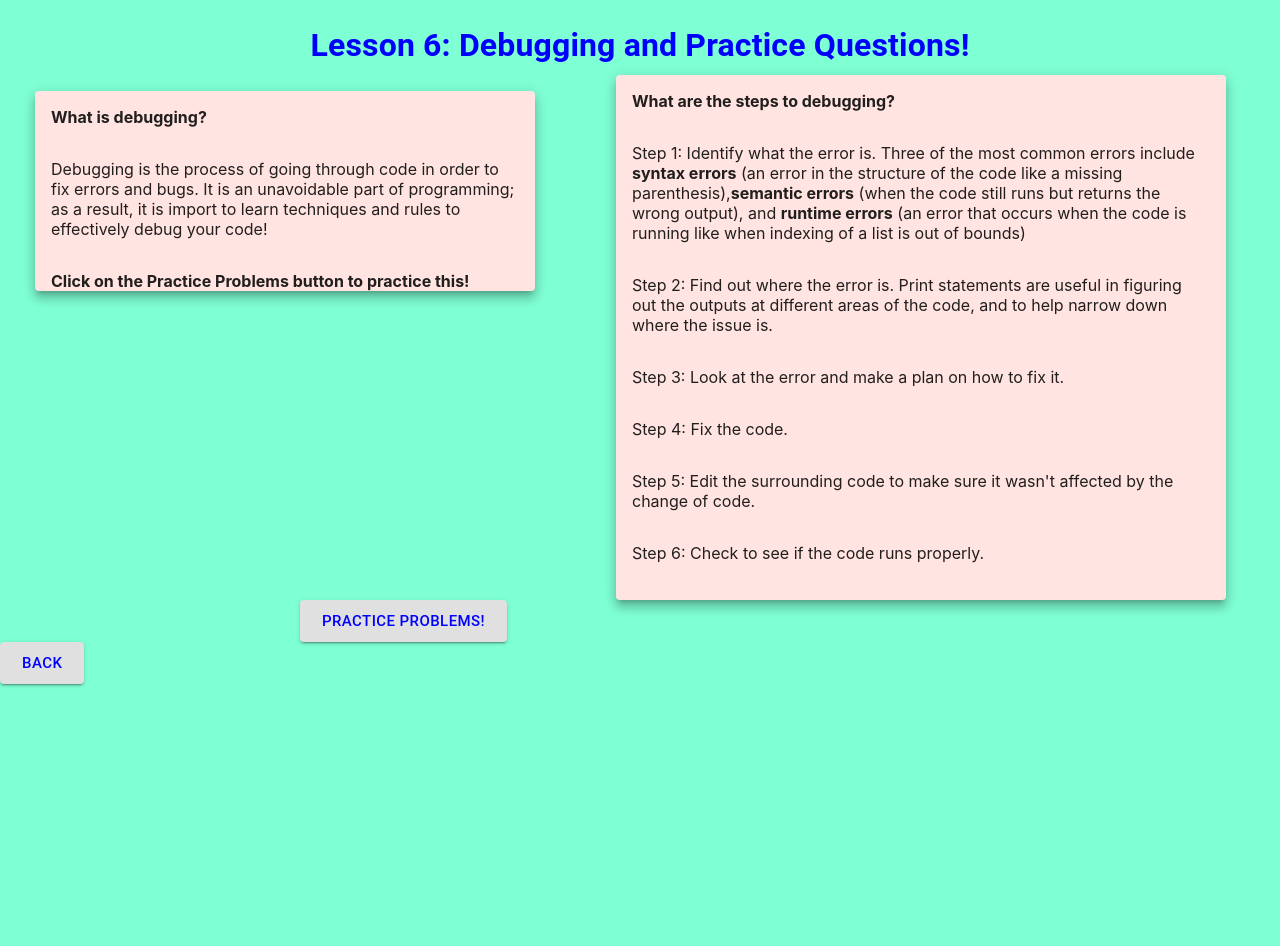
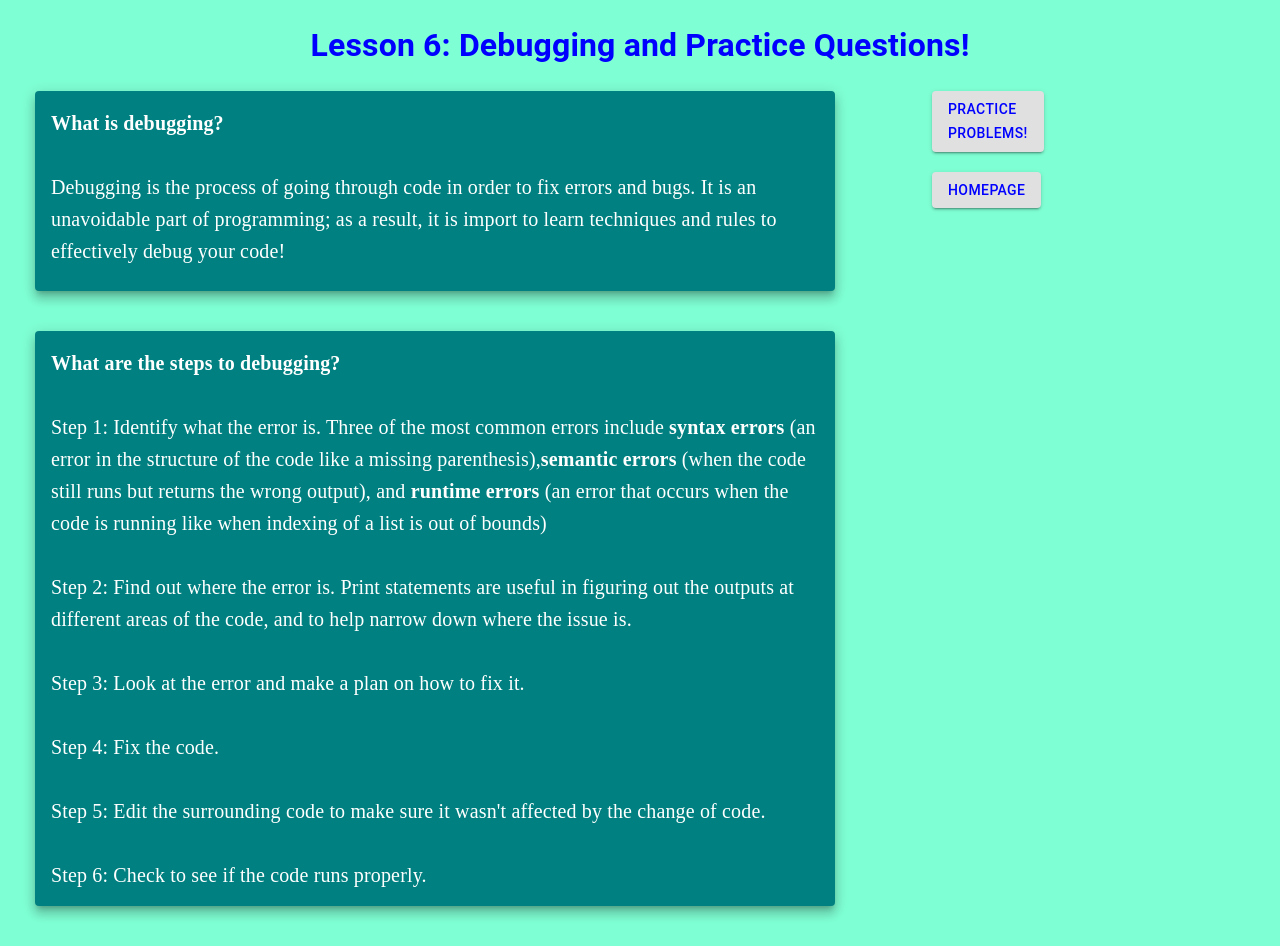
Before and after one commit to sqs6805/WepoPythonTutorial, a React (Create React App) app: page /Debugging in a window 1280 px wide. Before the commit the page ends 800 px from the top, so only its background shows below. Built offline with nearby package versions, Linux system fonts and the light colour scheme.

Commit message:
<Problem 9>

```diff
--- a/src/Debugging.js
+++ b/src/Debugging.js
@@ -8,10 +8,10 @@ function Debugging(){
             <Typography color="success">
                 <h1 align="center" color='success'>Lesson 6: Debugging and Practice Questions!</h1>
              </Typography>
-             <Grid container spacing={2}>
-                <Grid item sm ={4}>
+            <Grid container spacing={2}>
             <Grid item sm={4}>
-                    <Card style={{width: "500px", height:"200px", marginLeft:"35px", backgroundColor:"mistyrose"}} raised="true">
+                    <Card style={{width: "800px", height:"200px", marginLeft:"35px", backgroundColor:"teal"}} raised="true">
+                    <Typography color="white" variant='h6' align="left" fontFamily={"GoldmanBold"}  gutterBottom>
                         <CardContent>
                             <b>What is debugging?</b><b></b>
                         </CardContent>
@@ -21,12 +21,25 @@ function Debugging(){
                         <CardContent>
                             <b>Click on the Practice Problems button to practice this!</b>
                         </CardContent>
+                        </Typography>
                     </Card>
+                    </Grid>
+                    <Grid item sm = {2}>
+                        <Button href="/Practice" variant="contained" color="inherit" label="Debugging" size="extralarge" style={{marginLeft:"500px"}}>
+                            Practice Problems!
+                            </Button>
+                        <br></br>
+                        <br></br>
+                        <Button href="/App" variant="contained" color="inherit" label="Debugging" size="extralarge" style={{marginLeft:"500px"}}>
+                            Homepage
+                            </Button>
                     </Grid>
                     </Grid>
                     <br></br>
                     <br></br>
-                    <Card style={{marginLeft:"200px", width:"610px", height:"525px", backgroundColor:"mistyrose"}} raised = "true">
+                <Grid item sm = {4}>
+                    <Card style={{marginLeft:"35px", width:"800px", height:"575px", backgroundColor:"teal"}} raised = "true">
+                    <Typography color="white" variant='h6' align="left" fontFamily={"GoldmanBold"}  gutterBottom>
                     <CardContent>
                             <b>What are the steps to debugging?</b><b></b>
                         </CardContent>
@@ -49,18 +62,11 @@ function Debugging(){
                         <CardContent>
                             Step 6: Check to see if the code runs properly.
                         </CardContent>
+                        </Typography>
                     </Card>
                 </Grid>
-                <Grid item xs ={3}>
-                <Button href="/Practice" variant="contained" color="inherit" label="Debugging" size="large" style={{marginLeft:"300px"}}>
-                    Practice Problems!
-                </Button>
-                </Grid>
-                <Grid item xs = {3}>
-                <Button href="/App" variant="contained" color="inherit" label="Debugging" size="large" style={{marginRight:"800px"}}>
-                    Back
-                </Button>
-                </Grid>
+                <br></br>
+                <br></br>
         </div>
 
 )
--- a/src/Functions.js
+++ b/src/Functions.js
@@ -10,7 +10,7 @@ function Functions(){
              </Typography>
             <Grid container spacing={2}>
                 <Grid item sm={4}>
-                    <Card style={{marginLeft:"150px", width:"450px", height:"500px", backgroundColor:"yellowgreen"}}>
+                    <Card style={{marginLeft:"200px", width:"500px", height:"500px", backgroundColor:"yellowgreen"}}>
                     <CardContent>
                    <b>What are Functions?</b><b></b>
                    </CardContent>
@@ -35,7 +35,7 @@ function Functions(){
                 <br></br>
                 <br></br>
                 <Grid item sm={4}>
-                <Card style={{marginLeft:"200px", width:"550px", height:"500px", backgroundColor:"yellowgreen"}}>
+                <Card style={{marginLeft:"300px", width:"550px", height:"500px", backgroundColor:"yellowgreen"}}>
                 <CardContent>
                     <b>Defining vs Calling Function</b>
                     </CardContent>
@@ -70,7 +70,9 @@ function Functions(){
                     <Grid item sm={7} align="center">
                         <br></br>
                         <br></br>
-                <iframe align="center" style={{marginLeft:"40px"}} title='Learning about functions in' src="https://trinket.io/embed/python3/2f76acfe3d"  width="600" height="400" sandbox="allow-forms allow-modals allow-popups allow-presentation allow-same-origin allow-scripts"/>
+                <iframe align="center" style={{marginLeft:"130px"}} title='Learning about functions in' src="https://trinket.io/embed/python3/2f76acfe3d"  width="700" height="400" sandbox="allow-forms allow-modals allow-popups allow-presentation allow-same-origin allow-scripts"/>
+                <br></br>
+                <br></br>
                 </Grid>
                 <Grid item sm={5}>
                     <Card style={{marginTop:"75px", width:"300px", height:"300px"}}>
--- a/src/Practice.js
+++ b/src/Practice.js
@@ -8,6 +8,17 @@ function Practice(){
             <Typography color="success">
                 <h1 align="center" color='success'>Edit the Sandbox to Correct the Error!</h1>
              </Typography>
+             <Grid item sm = {2}>
+                <Button href="/App" variant="contained" color="inherit" label="Debugging" size="large" style={{marginLeft:"100px"}}>
+                    Homepage
+                    </Button>
+                <Button href="/Debugging" variant="contained" color="inherit" label="Debugging" size="large" style={{marginLeft:"450px"}}>
+                    Back
+                    </Button>
+                <Button href="/Problem3" variant="contained" color="inherit" label="Debugging" size="large" style={{marginLeft:"450px"}}>
+                    Continue
+                    </Button>
+                </Grid>
              <Grid container spacing={2}>
                     <Grid item sm={7} align="center">
                         <br></br>
@@ -47,12 +58,6 @@ function Practice(){
                 <br></br>
                 <br></br>
 
-            <Button href="/Debugging" variant="contained" color="inherit" label="Debugging" size="large" style={{marginRight:"600px"}}>
-                    Back
-                </Button>
-            <Button href="/Problem3" variant="contained" color="inherit" label="Debugging" size="large" style={{marginLeft:"450px"}}>
-                Continue
-            </Button>
         </div>
 
 )
--- a/src/Problem3.js
+++ b/src/Problem3.js
@@ -8,6 +8,17 @@ function Problem3(){
             <Typography color="success">
                 <h1 align="center" color='success'>Edit the Sandbox to Correct the Error!</h1>
              </Typography>
+             <Grid item sm = {2}>
+                <Button href="/App" variant="contained" color="inherit" label="Debugging" size="large" style={{marginLeft:"100px"}}>
+                    Homepage
+                    </Button>
+                <Button href="/Practice" variant="contained" color="inherit" label="Debugging" size="large" style={{marginLeft:"450px"}}>
+                    Back
+                    </Button>
+                <Button href="/Problem5" variant="contained" color="inherit" label="Debugging" size="large" style={{marginLeft:"450px"}}>
+                    Continue
+                </Button>
+                </Grid>
              <Grid container spacing={2}>
                     <Grid item sm={7} align="center">
                         <br></br>
@@ -47,12 +58,6 @@ function Problem3(){
                 <br></br>
                 <br></br>
 
-            <Button href="/Practice" variant="contained" color="inherit" label="Debugging" size="large" style={{marginRight:"600px"}}>
-                    Back
-                </Button>
-            <Button href="/Problem5" variant="contained" color="inherit" label="Debugging" size="large" style={{marginLeft:"450px"}}>
-                Continue
-            </Button>
         </div>
 
 )
--- a/src/Problem5.js
+++ b/src/Problem5.js
@@ -8,6 +8,17 @@ function Problem5(){
         <Typography color="success">
             <h1 align="center" color='success'>Edit the Sandbox to Correct the Error!</h1>
          </Typography>
+         <Grid item sm = {2}>
+                <Button href="/App" variant="contained" color="inherit" label="Debugging" size="large" style={{marginLeft:"100px"}}>
+                    Homepage
+                    </Button>
+                <Button href="/Problem3" variant="contained" color="inherit" label="Debugging" size="large" style={{marginLeft:"450px"}}>
+                    Back
+                    </Button>
+                <Button href="/Problem7" variant="contained" color="inherit" label="Debugging" size="large" style={{marginLeft:"450px"}}>
+                    Continue
+                    </Button>
+                </Grid>
          <Grid container spacing={2}>
                 <Grid item sm={7} align="center">
                     <br></br>
@@ -46,13 +57,6 @@ function Problem5(){
             </Grid>
             <br></br>
             <br></br>
-
-        <Button href="/Problem3" variant="contained" color="inherit" label="Debugging" size="large" style={{marginRight:"600px"}}>
-                Back
-            </Button>
-        <Button href="/Problem7" variant="contained" color="inherit" label="Debugging" size="large" style={{marginLeft:"450px"}}>
-            Continue
-        </Button>
     </div>
 
 )
--- a/src/Problem7.js
+++ b/src/Problem7.js
@@ -8,6 +8,17 @@ function Problem7(){
         <Typography color="success">
             <h1 align="center" color='success'>Edit the Sandbox to Correct the Error!</h1>
          </Typography>
+         <Grid item sm = {2}>
+                <Button href="/App" variant="contained" color="inherit" label="Debugging" size="large" style={{marginLeft:"100px"}}>
+                    Homepage
+                    </Button>
+                <Button href="/Problem5" variant="contained" color="inherit" label="Debugging" size="large" style={{marginLeft:"450px"}}>
+                    Back
+                    </Button>
+                <Button href="/Problem9" variant="contained" color="inherit" label="Debugging" size="large" style={{marginLeft:"450px"}}>
+                    Continue
+                    </Button>
+                </Grid>
          <Grid container spacing={2}>
                 <Grid item sm={7} align="center">
                     <br></br>
@@ -47,12 +58,6 @@ function Problem7(){
             <br></br>
             <br></br>
 
-        <Button href="/Problem5" variant="contained" color="inherit" label="Debugging" size="large" style={{marginRight:"600px"}}>
-                Back
-            </Button>
-        <Button href="/Problem9" variant="contained" color="inherit" label="Debugging" size="large" style={{marginLeft:"450px"}}>
-            Continue
-        </Button>
     </div>
 
 )
--- a/src/Problem9.js
+++ b/src/Problem9.js
@@ -8,6 +8,14 @@ function Problem7(){
         <Typography color="success">
             <h1 align="center" color='success'>Edit the Sandbox to Correct the Error!</h1>
          </Typography>
+         <Grid item sm = {2}>
+                <Button href="/App" variant="contained" color="inherit" label="Debugging" size="large" style={{marginLeft:"100px"}}>
+                    Homepage
+                    </Button>
+                <Button href="/Problem7" variant="contained" color="inherit" label="Debugging" size="large" style={{marginLeft:"450px"}}>
+                    Back
+                </Button>
+                </Grid>
          <Grid container spacing={2}>
                 <Grid item sm={7} align="center">
                     <br></br>
@@ -47,9 +55,6 @@ function Problem7(){
             <br></br>
             <br></br>
 
-        <Button href="/Problem7" variant="contained" color="inherit" label="Debugging" size="large" style={{marginRight:"600px"}}>
-                Back
-            </Button>
     </div>
 
 )
```
